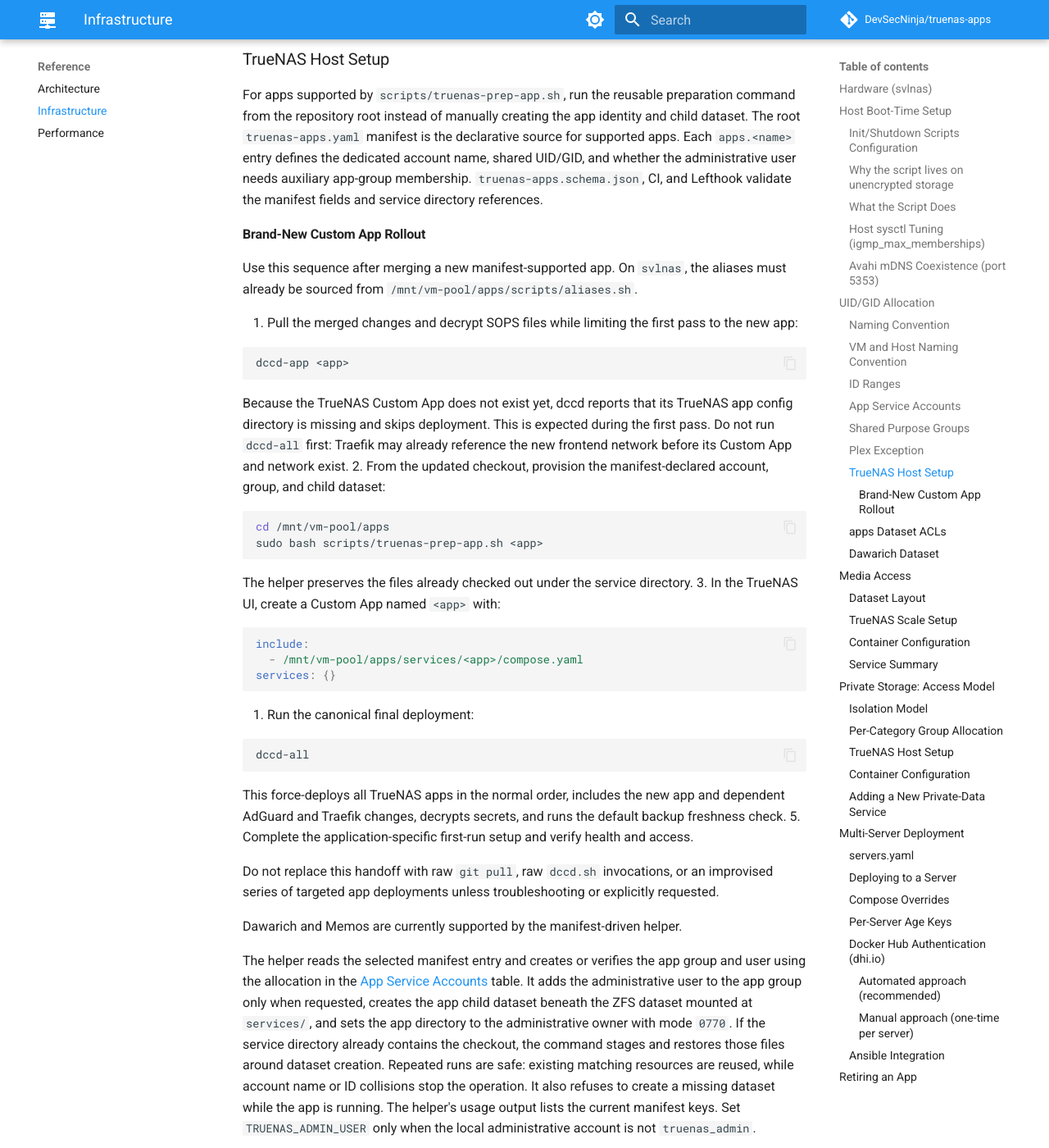
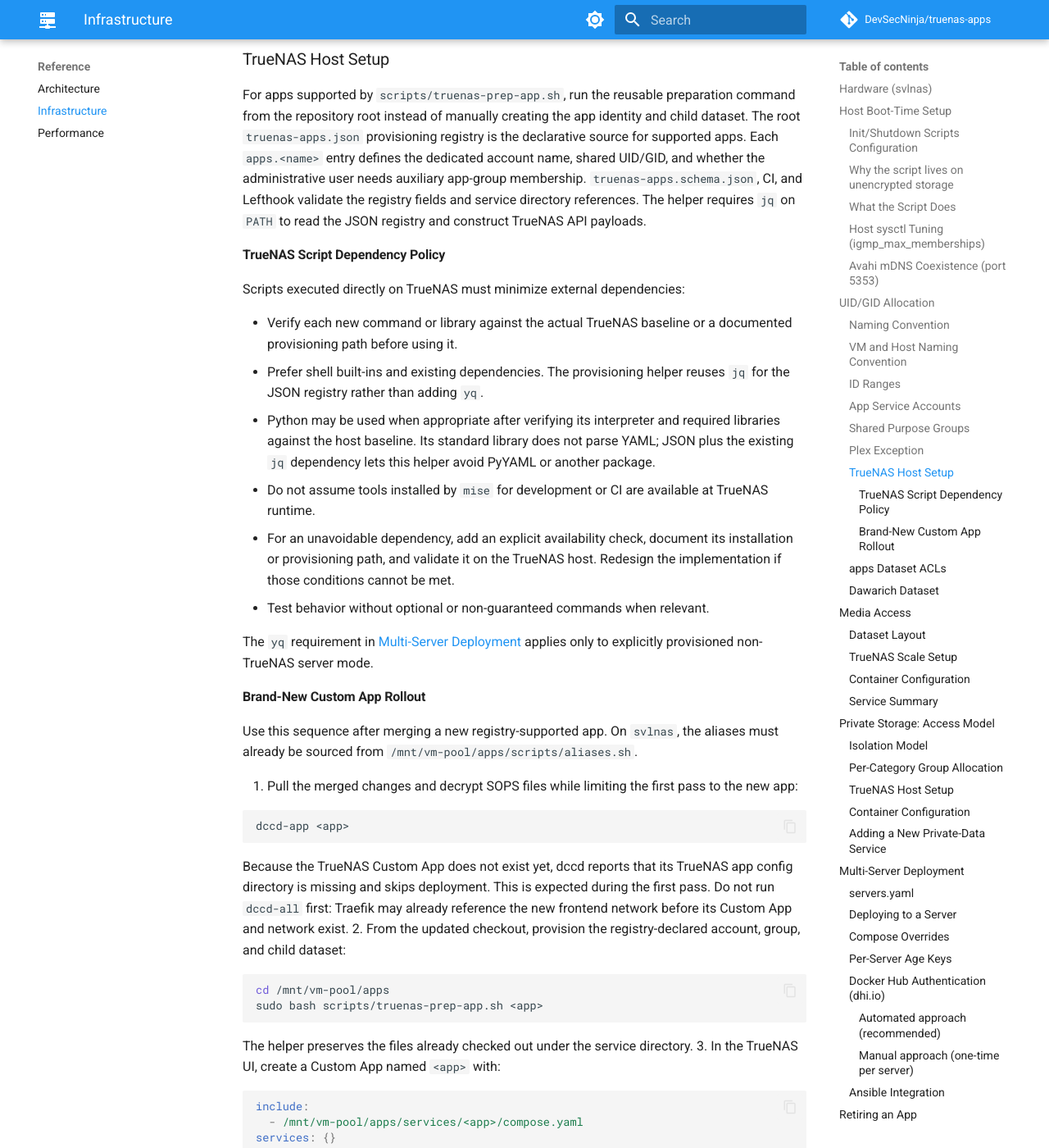
Before and after one commit to DevSecNinja/truenas-apps, an MkDocs documentation site: the page built from docs/INFRASTRUCTURE.md, in a window 1280 px wide and 1400 px high, scrolled down 8339 px. Shown: the whole window at 82% size. Built offline with MkDocs 1.6.1 and Material for MkDocs 9.7.7, drawn with Linux system fonts in a browser that asks for light colours; comment, search, counter and statistics services are not loaded; some of the changed text lies outside the part shown.

Commit message:
fix(truenas): remove prep helper yq dependency (#754)
Co-authored-by: Copilot App <223556219+Copilot@users.noreply.github.com>

````diff
--- a/docs/INFRASTRUCTURE.md
+++ b/docs/INFRASTRUCTURE.md
@@ -208,15 +208,39 @@ Plex stays at UID 911 (LinuxServer image default) with PGID 3200 (`media`). The
 
 For apps supported by `scripts/truenas-prep-app.sh`, run the reusable
 preparation command from the repository root instead of manually creating the
-app identity and child dataset. The root `truenas-apps.yaml` manifest is the
-declarative source for supported apps. Each `apps.<name>` entry defines the
-dedicated account name, shared UID/GID, and whether the administrative user
-needs auxiliary app-group membership. `truenas-apps.schema.json`, CI, and
-Lefthook validate the manifest fields and service directory references.
+app identity and child dataset. The root `truenas-apps.json` provisioning
+registry is the declarative source for supported apps. Each `apps.<name>` entry
+defines the dedicated account name, shared UID/GID, and whether the
+administrative user needs auxiliary app-group membership.
+`truenas-apps.schema.json`, CI, and Lefthook validate the registry fields and
+service directory references. The helper requires `jq` on `PATH` to read the
+JSON registry and construct TrueNAS API payloads.
+
+#### TrueNAS Script Dependency Policy
+
+Scripts executed directly on TrueNAS must minimize external dependencies:
+
+- Verify each new command or library against the actual TrueNAS baseline or a
+  documented provisioning path before using it.
+- Prefer shell built-ins and existing dependencies. The provisioning helper
+  reuses `jq` for the JSON registry rather than adding `yq`.
+- Python may be used when appropriate after verifying its interpreter and
+  required libraries against the host baseline. Its standard library does not
+  parse YAML; JSON plus the existing `jq` dependency lets this helper avoid
+  PyYAML or another package.
+- Do not assume tools installed by `mise` for development or CI are available
+  at TrueNAS runtime.
+- For an unavoidable dependency, add an explicit availability check, document
+  its installation or provisioning path, and validate it on the TrueNAS host.
+  Redesign the implementation if those conditions cannot be met.
+- Test behavior without optional or non-guaranteed commands when relevant.
+
+The `yq` requirement in [Multi-Server Deployment](#multi-server-deployment)
+applies only to explicitly provisioned non-TrueNAS server mode.
 
 #### Brand-New Custom App Rollout
 
-Use this sequence after merging a new manifest-supported app. On `svlnas`, the
+Use this sequence after merging a new registry-supported app. On `svlnas`, the
 aliases must already be sourced from `/mnt/vm-pool/apps/scripts/aliases.sh`.
 
 1. Pull the merged changes and decrypt SOPS files while limiting the first pass
@@ -231,7 +255,7 @@ aliases must already be sourced from `/mnt/vm-pool/apps/scripts/aliases.sh`.
    expected during the first pass. Do not run `dccd-all` first: Traefik may
    already reference the new frontend network before its Custom App and network
    exist.
-2. From the updated checkout, provision the manifest-declared account, group,
+2. From the updated checkout, provision the registry-declared account, group,
    and child dataset:
 
    ```sh
@@ -265,9 +289,9 @@ Do not replace this handoff with raw `git pull`, raw `dccd.sh` invocations, or
 an improvised series of targeted app deployments unless troubleshooting or
 explicitly requested.
 
-Dawarich and Memos are currently supported by the manifest-driven helper.
+Dawarich and Memos are currently supported by the registry-driven helper.
 
-The helper reads the selected manifest entry and creates or verifies the app
+The helper reads the selected registry entry and creates or verifies the app
 group and user using the allocation in the
 [App Service Accounts](#app-service-accounts) table. It adds the administrative
 user to the app group only when requested, creates the app child dataset beneath
@@ -277,7 +301,7 @@ contains the checkout, the command stages and restores those files around
 dataset creation. Repeated runs are safe: existing matching resources are
 reused, while account name or ID collisions stop the operation. It also refuses
 to create a missing dataset while the app is running. The helper's usage output
-lists the current manifest keys. Set `TRUENAS_ADMIN_USER` only when the local
+lists the current registry keys. Set `TRUENAS_ADMIN_USER` only when the local
 administrative account is not `truenas_admin`.
 
 The `services/` parent must already be a mounted ZFS dataset. Use the manual
````
Also changed, not shown: services/memos/README.md (+4 -4 lines), truenas-apps.json (added, +14 -0 lines), truenas-apps.yaml (deleted, +0 -13 lines), .github/copilot-instructions.md, .github/skills/new-docker-app/SKILL.md, .lefthook.toml, 7 other files.
